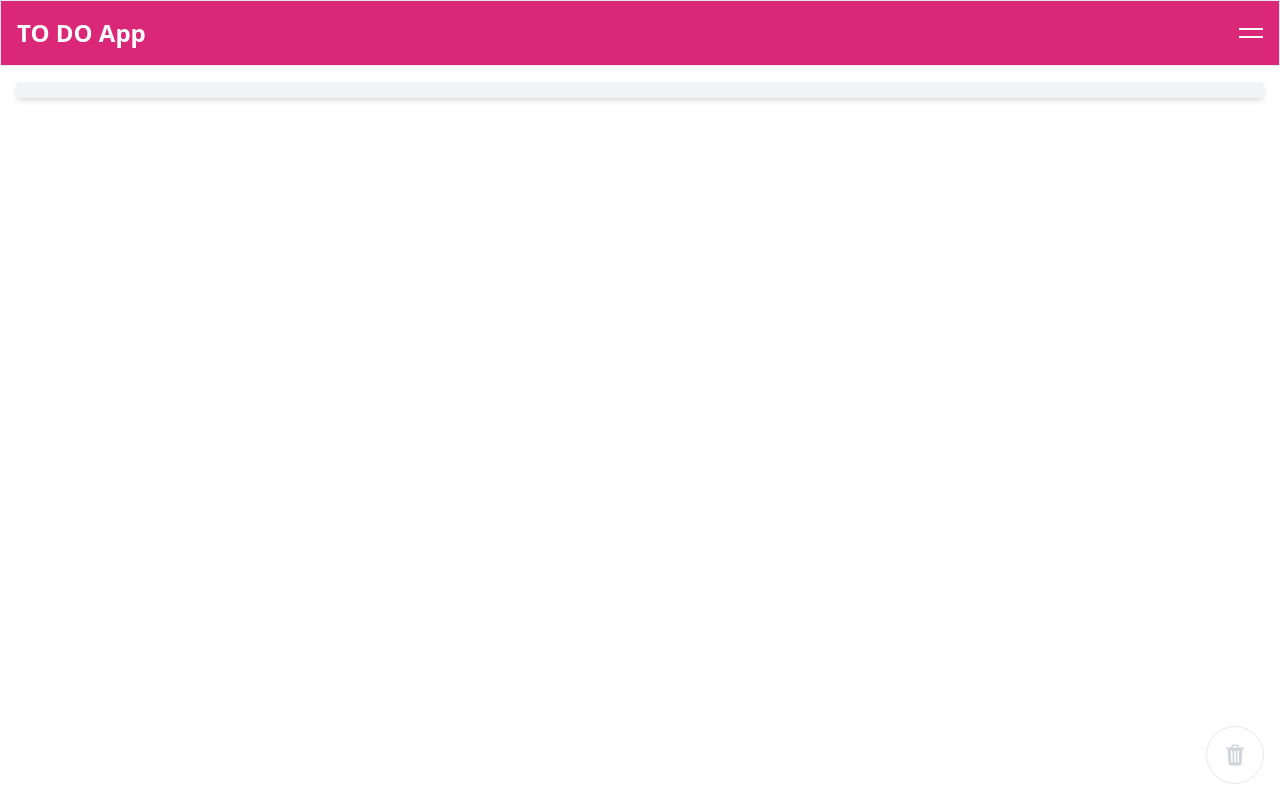
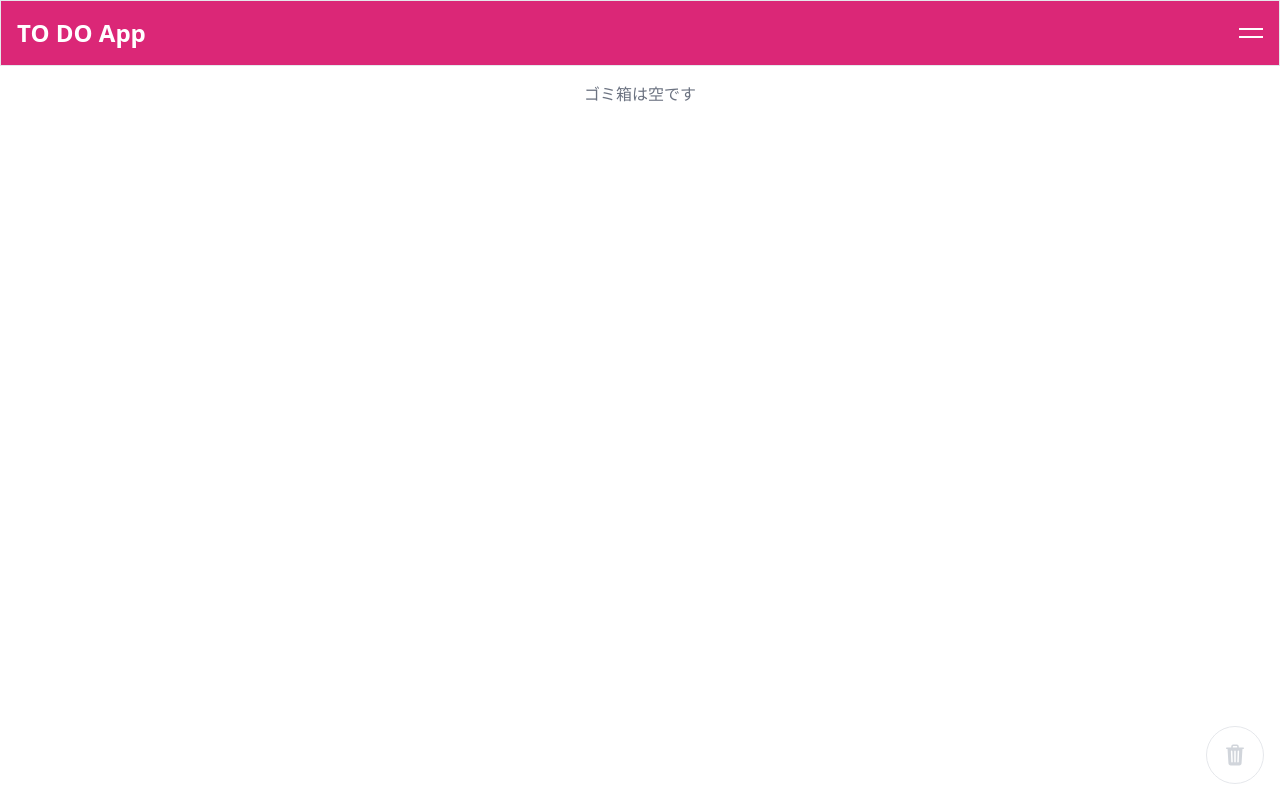
Before and after one commit to KokiMitsunaga/nin-todo, a Next.js app: page /trash in a window 1280 px wide. Built offline with nearby package versions, Linux system fonts and the light colour scheme.

Commit message:
ゴミ箱がからの時の表示を変更

```diff
--- a/app/trash/page.tsx
+++ b/app/trash/page.tsx
@@ -62,10 +62,14 @@ const TrashPage = () => {
 
   return (
     <div className="container mx-auto p-4">
+      {trashTodos.length > 0 ? (
         <div className="bg-gray-100 px-4 py-2 rounded shadow-md">
           <ul className="list-none divide-y divide-gray-300">
             {trashTodos.map((todo, index) => (
-            <li key={index} className="py-2 flex justify-between items-center">
+              <li
+                key={index}
+                className="py-2 flex justify-between items-center"
+              >
                 <input
                   type="checkbox"
                   className="mr-4 w-5 h-5"
@@ -77,6 +81,9 @@ const TrashPage = () => {
             ))}
           </ul>
         </div>
+      ) : (
+        <p className="text-center text-gray-500">ゴミ箱は空です</p>
+      )}
 
       <div className="fixed bottom-4 right-4 flex gap-3">
         <TrashButton
```
Lines whose indentation alone changed are shown as unchanged.
